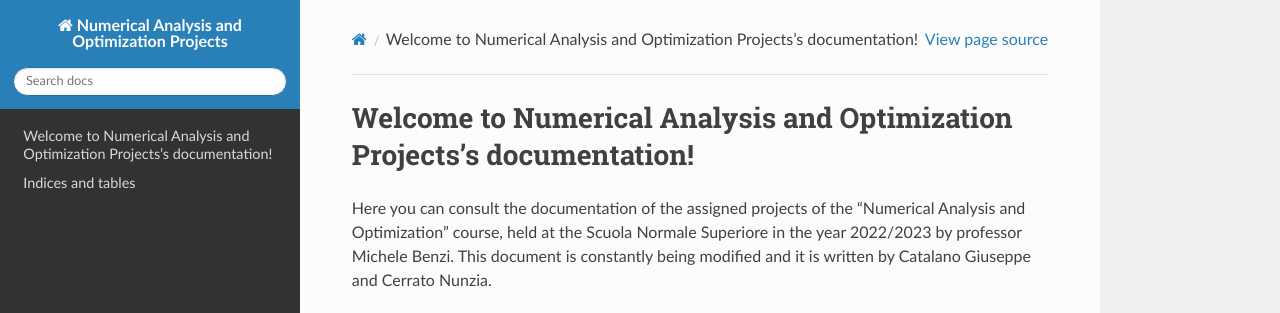
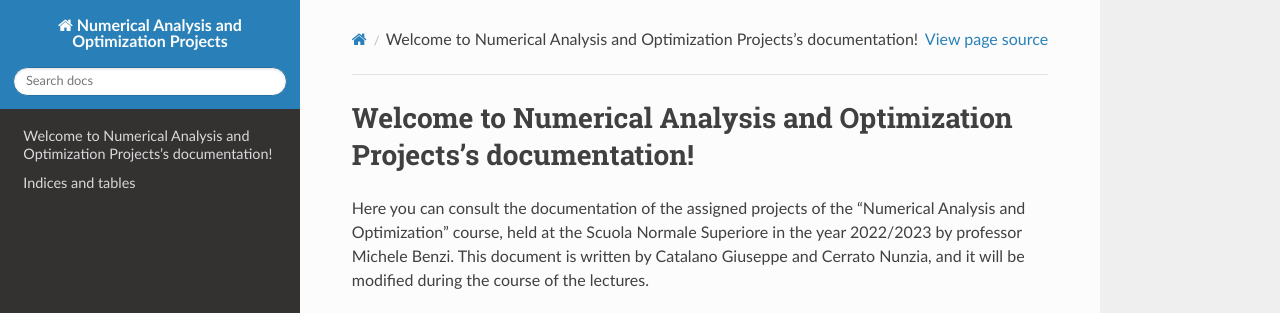
Before and after one commit to nunziacerrato/Numerical_Analysis_Optimization, a Sphinx documentation site: the page built from docs/index.rst, in a window 1280 px wide, cut to the strip 0-313 px from the top of the page. Built offline with Sphinx 7.4.7 and the Read the Docs theme 2.0.0, drawn with Linux system fonts in a browser that asks for light colours.

Commit message:
minor changes

```diff
--- a/docs/index.rst
+++ b/docs/index.rst
@@ -7,8 +7,8 @@ Welcome to Numerical Analysis and Optimization Projects's documentation!
 ========================================================================
 Here you can consult the documentation of the assigned projects of the "Numerical Analysis and
 Optimization" course, held at the Scuola Normale Superiore in the year 2022/2023 by professor
-Michele Benzi. This document is constantly being modified and it is written by Catalano Giuseppe
-and Cerrato Nunzia.
+Michele Benzi. This document is written by Catalano Giuseppe and Cerrato Nunzia, and it will be
+modified during the course of the lectures.
 
 .. toctree::
    :maxdepth: 2
```
Also changed, not shown: 21 other files.
